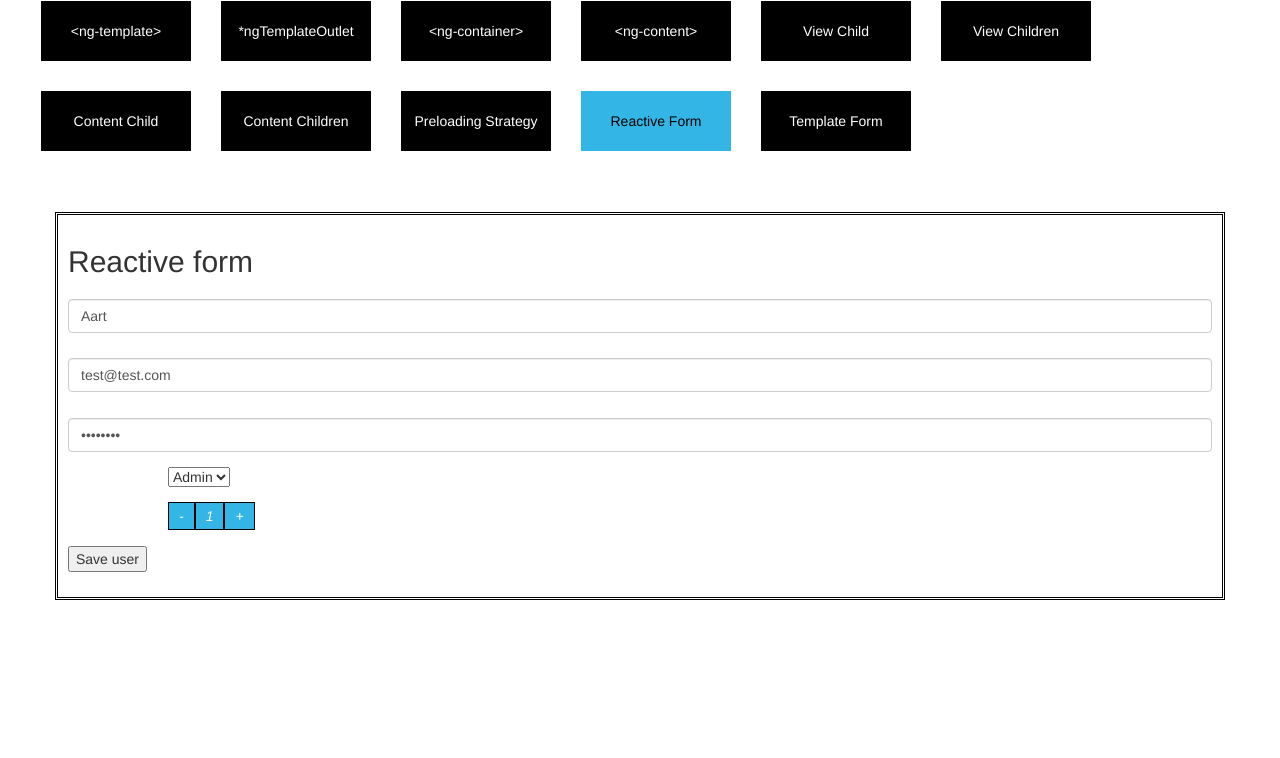
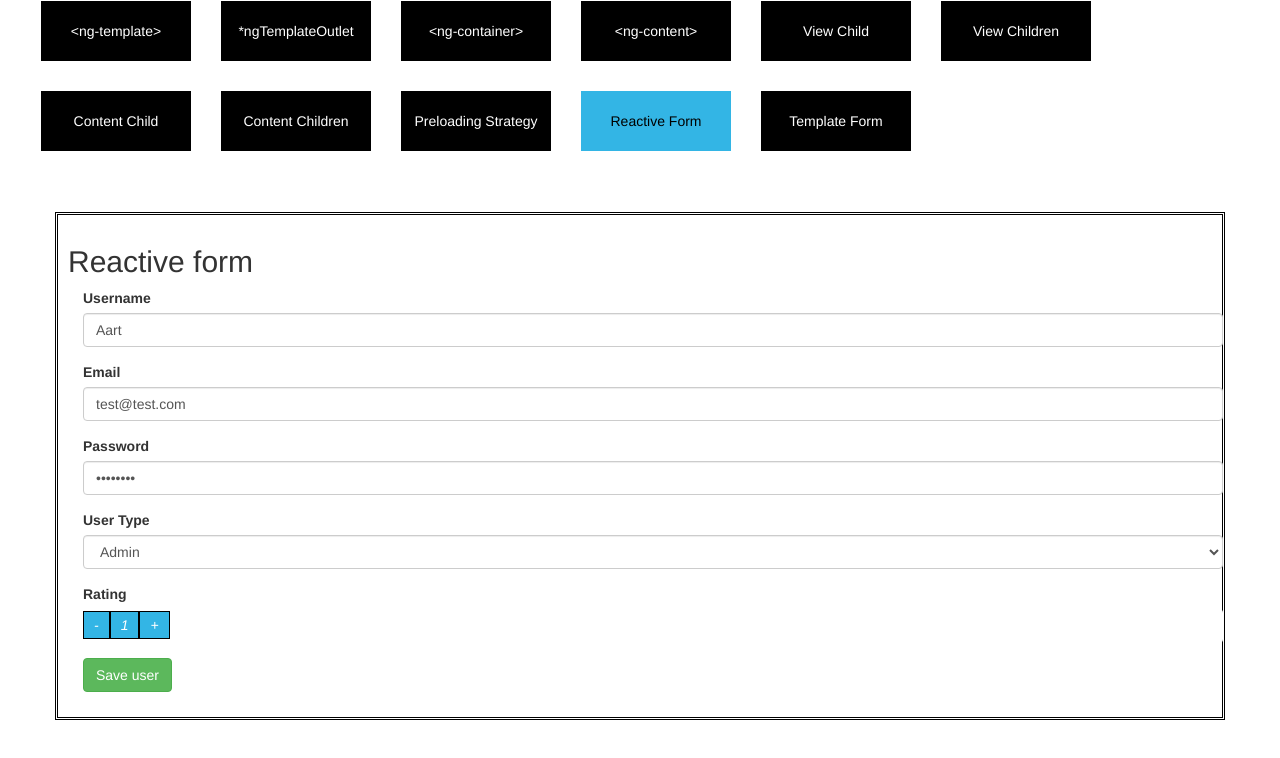
Before and after one commit to moradiyahari/angular-core-concepts, an Angular app: page /reactive-form in a window 1280 px wide. Shown: the top 758 px of the page. Built offline with nearby package versions, Linux system fonts and the light colour scheme.

Commit message:
7 files modified

```diff
--- a/src/app/reactive-form/custom-input/custom-input.component.html
+++ b/src/app/reactive-form/custom-input/custom-input.component.html
@@ -1,5 +1,5 @@
 
 <ng-container *ngIf="form.controls">
-  <label class="label" [for]="controlName">{{label}}</label>
+  <label [for]="controlName">{{label}}</label>
   <input class="form-control" [id]="id" [type]="type" [formControl]="form.controls[controlName]">
 </ng-container>
--- a/src/app/reactive-form/custom-input/custom-input.component.ts
+++ b/src/app/reactive-form/custom-input/custom-input.component.ts
@@ -2,8 +2,7 @@ import { Component, Input } from '@angular/core';
 
 @Component({
   selector: 'custom-input',
-  templateUrl: './custom-input.component.html',
-  styles: ['']
+  templateUrl: './custom-input.component.html'
 })
 export class CustomInputComponent {
   @Input() form: any;
--- a/src/app/reactive-form/custom-list/custom-list.component.html
+++ b/src/app/reactive-form/custom-list/custom-list.component.html
@@ -1,7 +1,7 @@
 
 <ng-container *ngIf="form.controls">
-  <label class="label">{{label}}</label>
-  <select [id]="id" [formControl]="form.controls[controlName]">
+  <label [for]="controlName" >{{label}}</label>
+  <select class="form-control" [id]="id" [formControl]="form.controls[controlName]">
     <option *ngFor="let item of list" [value]="item">{{item}}</option>
   </select>
 </ng-container>
--- a/src/app/reactive-form/reactive-form.component.html
+++ b/src/app/reactive-form/reactive-form.component.html
@@ -1,5 +1,6 @@
 <h2>Reactive form</h2>
 <ng-container *ngIf="myData">
+<div class="container">
   <form [formGroup]="form" (ngSubmit)="saveUser()">
     <div class="form-group">
       <custom-input id="txt-username" type="text" label="Username" controlName="username" [form]="form"></custom-input>
@@ -57,7 +58,8 @@
       </ng-container>
     </div>
     <div class="form-group">
-      <button type="submit">Save user</button>
+      <button class="btn btn-success"  type="submit">Save user</button>
     </div>
   </form>
+</div>
 </ng-container>
--- a/src/app/reactive-form/reactive-form.component.ts
+++ b/src/app/reactive-form/reactive-form.component.ts
@@ -8,7 +8,6 @@ import { IUserFormGroup } from './interfaces/IUserFormGroup';
 @Component({
   selector: 'reactive-form',
   templateUrl: './reactive-form.component.html',
-  styles: ['td { padding:5px }']
 })
 export class ReactiveFormComponent implements OnInit {
   myData: IUser;
--- a/src/app/reactive-form/user-rating/user-rating.component.css
+++ b/src/app/reactive-form/user-rating/user-rating.component.css
@@ -6,4 +6,6 @@
   background-color: #33b5e5;
   border: 1px solid black;
 }
-.label { width: 100px; display: inline-block; }
+.custom-class{
+  border:none;box-shadow:none;padding: 6px 12px 6px 0px;
+}
--- a/src/app/reactive-form/user-rating/user-rating.component.html
+++ b/src/app/reactive-form/user-rating/user-rating.component.html
@@ -1,6 +1,9 @@
 <div class="choose-quantity">
-  <label class="label">{{ label }}</label>
-  <i class="minus" (click)="onRemove()">-</i>
-  <i class="conter quantity">{{ rating }}</i>
-  <i class="plus" (click)="onAdd()">+</i>
+  <label for="rating" >{{label}}</label>
+  <div class="form-control custom-class">
+    <i class="minus" (click)="onRemove()">-</i>
+    <i class="conter quantity">{{ rating }}</i>
+    <i class="plus" (click)="onAdd()">+</i>
+  </div>
+
 </div>
```
